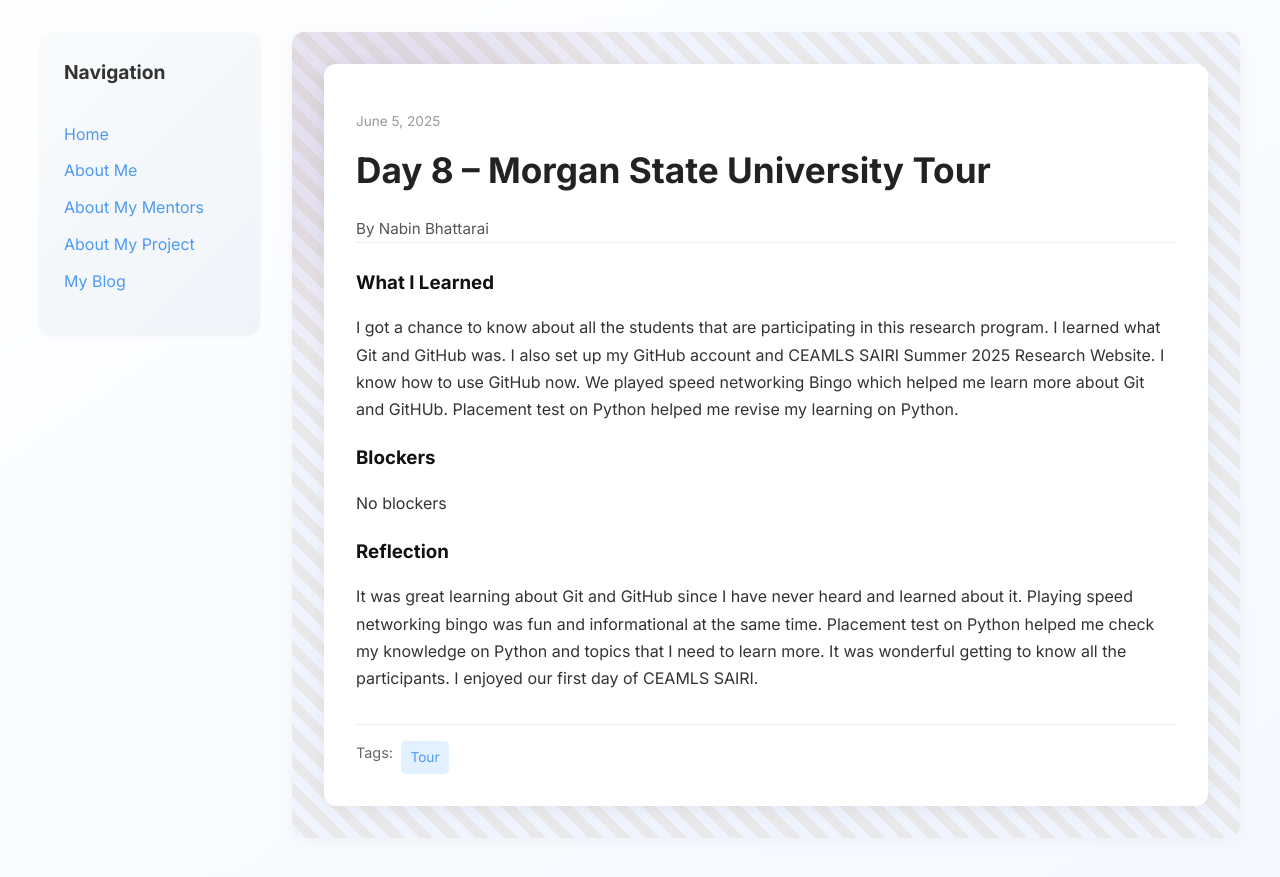
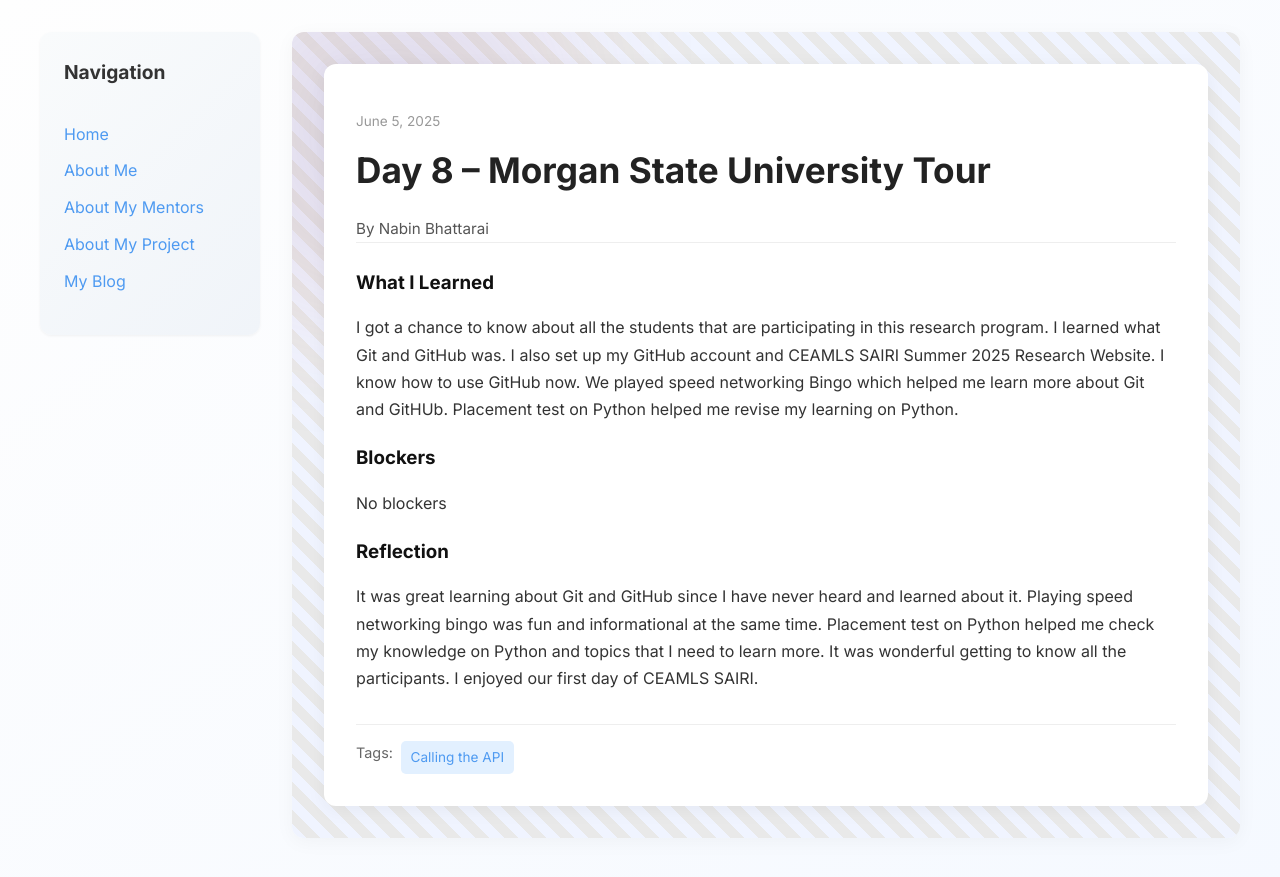
Before and after one commit to bhattarainabin2055/bhattarainabin2055.github.io, a Jekyll site: the page built from _posts/2025-06-05-day-8.md, in a window 1280 px wide. Shown: the top 877 px of the page. Built offline with Jekyll 4.4.1, drawn with Linux system fonts in a browser that asks for light colours.

Commit message:
Update 2025-06-05-day-8.md

```diff
--- a/_posts/2025-06-05-day-8.md
+++ b/_posts/2025-06-05-day-8.md
@@ -4,7 +4,7 @@ title: "Day 8 – Morgan State University Tour"
 date: 2025-06-05
 author: Nabin Bhattarai
 permalink: /day8.html
-tags: ["Tour"]
+tags: ["Calling the API"]
 
 what_i_learned: |
   I got a chance to know about all the students that are participating in this research program. I learned what Git and GitHub was. I also set up my GitHub account and CEAMLS SAIRI Summer 2025 Research Website. I know how to use GitHub now. We played speed networking Bingo which helped me learn more about Git and GitHUb. Placement test on Python helped me revise my learning on Python.
```
